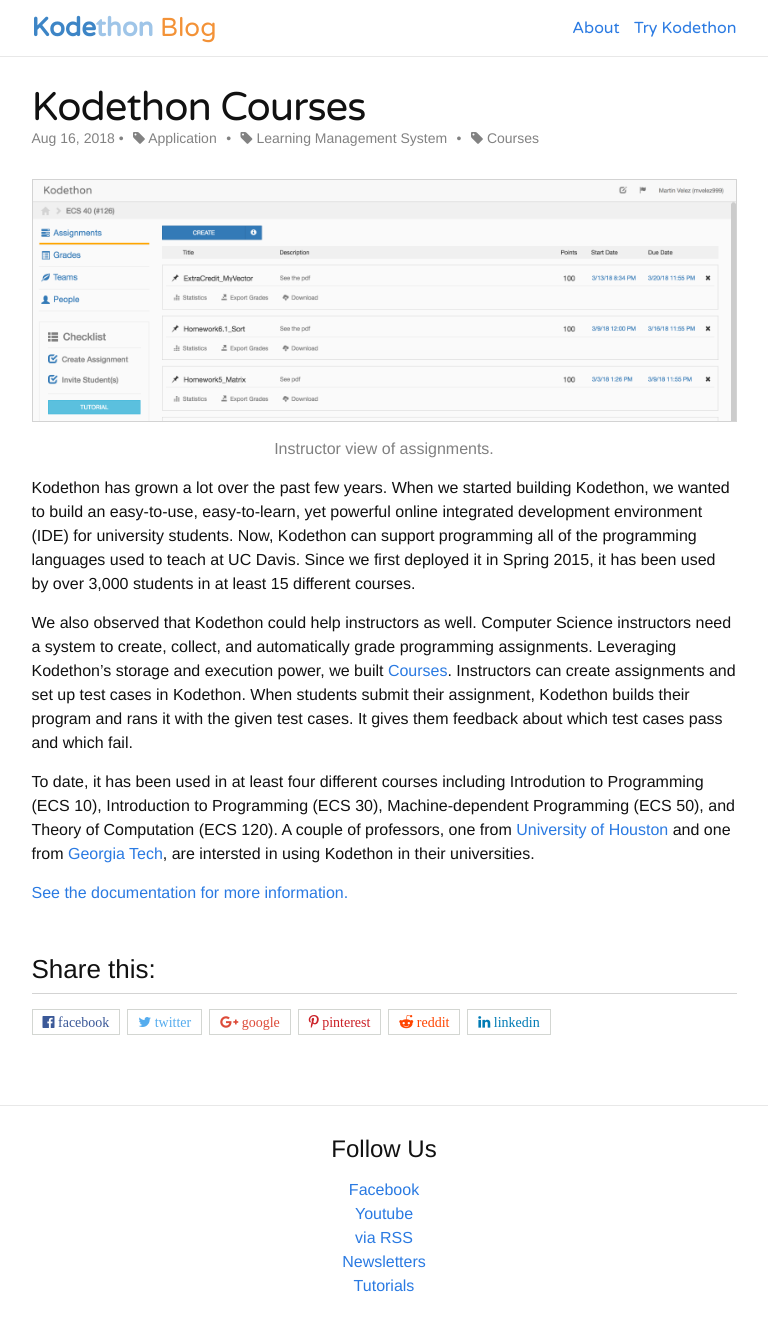
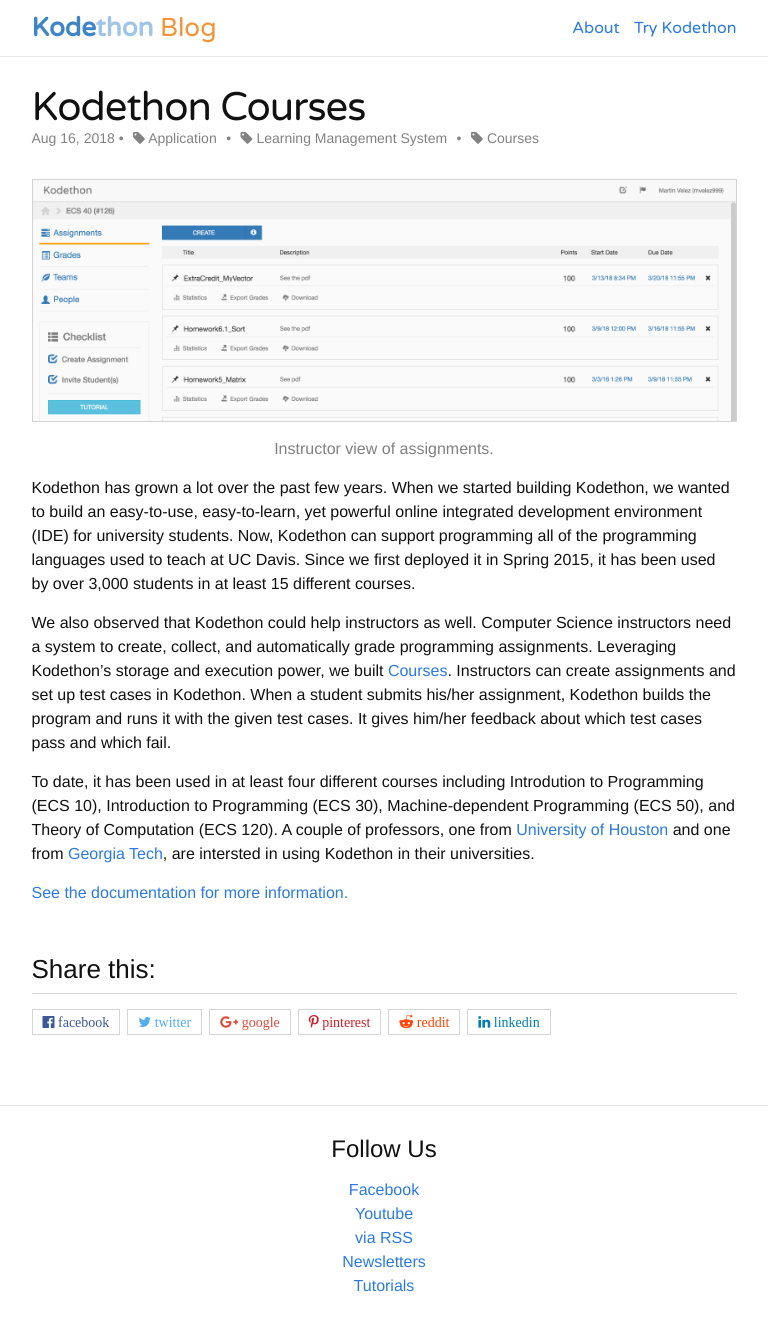
Before and after one commit to kodethon/kodethon.github.io, a Jekyll site: the page built from _posts/2018-08-16-Kodethon-updates.markdown, in a window 1280 px wide. Shown: the whole page, without its empty margins (256-1024 px from the left). Built offline with Jekyll 4.4.1, drawn with Linux system fonts in a browser that asks for light colours; nearby versions of some CDN libraries; comment, search, counter and statistics services are not loaded.

Commit message:
Post edit.

```diff
--- a/_posts/2018-08-16-Kodethon-updates.markdown
+++ b/_posts/2018-08-16-Kodethon-updates.markdown
@@ -27,9 +27,9 @@ We also observed that Kodethon could help instructors as well.  Computer
 Science instructors need a system to create, collect, and automatically grade
 programming assignments.  Leveraging Kodethon's storage and execution power, we
 built <a href="https://www.kodethon.com/#/courses">Courses</a>.  Instructors
-can create assignments and set up test cases in Kodethon.  When students submit
-their assignment, Kodethon builds their program and rans it with the given test
-cases.  It gives them feedback about which test cases pass and which fail.
+can create assignments and set up test cases in Kodethon.  When a student submits
+his/her assignment, Kodethon builds the program and runs it with the given test
+cases.  It gives him/her feedback about which test cases pass and which fail.
 
 To date, it has been used in at least four different courses including
 Introdution to Programming (ECS 10), Introduction to Programming (ECS 30),
```
